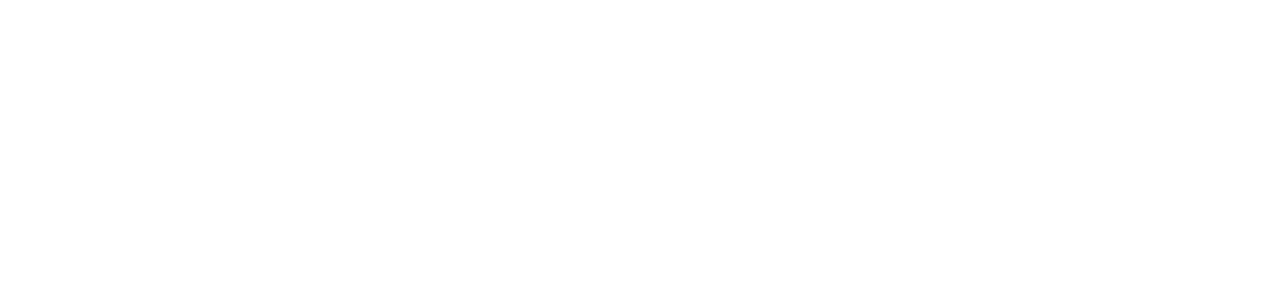
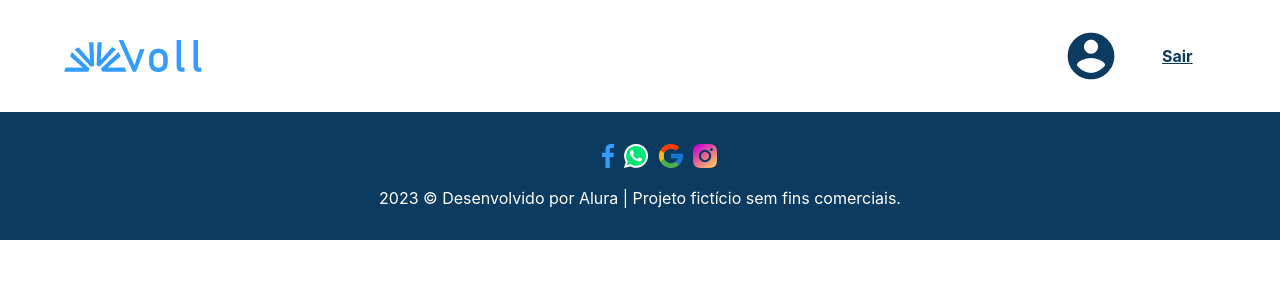
Before and after one commit to eduslug/react-authentication-system, a React (Create React App) app: page / in a window 1280 px wide. Before the commit this address had no page. Shown: the top 300 px of the page. Built offline with nearby package versions, Linux system fonts and the light colour scheme; the HTML template or start-up script is replaced by a standard one.

Commit message:
create page base

```diff
--- a/src/pages/Dashboard/index.tsx
+++ b/src/pages/Dashboard/index.tsx
@@ -20,8 +20,7 @@
     }
     return (
 
-        <>
-            <Cabecalho />
+
         <Container>
             <Titulo>Área Administrativa</Titulo>
             <Botao>Cadastrar especialista</Botao>
@@ -33,8 +32,6 @@
             <Titulo imagem="avaliacao">Avaliações de especialistas</Titulo>
             <Avaliacao profissionais={profissionais} />
         </Container>
-            <Rodape />
-        </>
 
     )
 }
--- /dev/null
+++ b/src/pages/PaginaBase/index.tsx
@@ -0,0 +1,17 @@
+import { Outlet } from "react-router-dom";
+import Cabecalho from "../../components/Cabecalho";
+import Rodape from "../../components/Rodape";
+
+export default function BasePagina() {
+
+    return (
+        <>
+            <Cabecalho />
+            <main>
+                <Outlet />
+            </main>
+            <Rodape />
+        </>
+    )
+
+}
--- a/src/routes/AppRoutes.tsx
+++ b/src/routes/AppRoutes.tsx
@@ -1,12 +1,15 @@
 import { BrowserRouter, Route, Routes } from "react-router-dom"
 import Dashbord from "../pages/Dashboard"
+import BasePagina from '../pages/PaginaBase/index';
 
 function AppRoutes() {
 
     return (
         <BrowserRouter>
             <Routes>
-                 <Route path={'/dashboard'} element={<Dashbord/>}/>
+                <Route path={'/'} element={<BasePagina />} >
+                    <Route path={'/dashboard'} element={<Dashbord />} />
+                </Route>
             </Routes>
         </BrowserRouter>
     )
```
Also changed, not shown: src/App.tsx (+0 -12 lines). Lines whose indentation alone changed are shown as unchanged.
